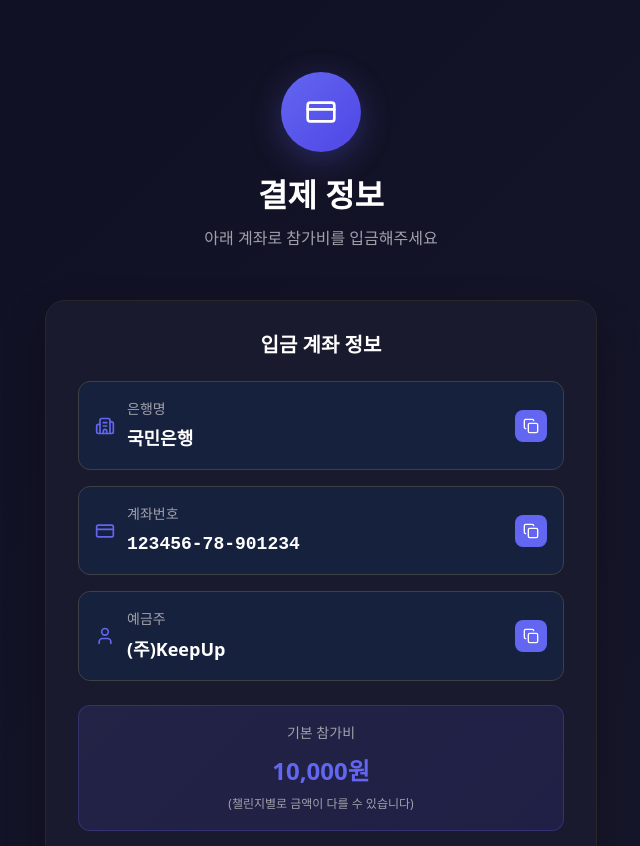
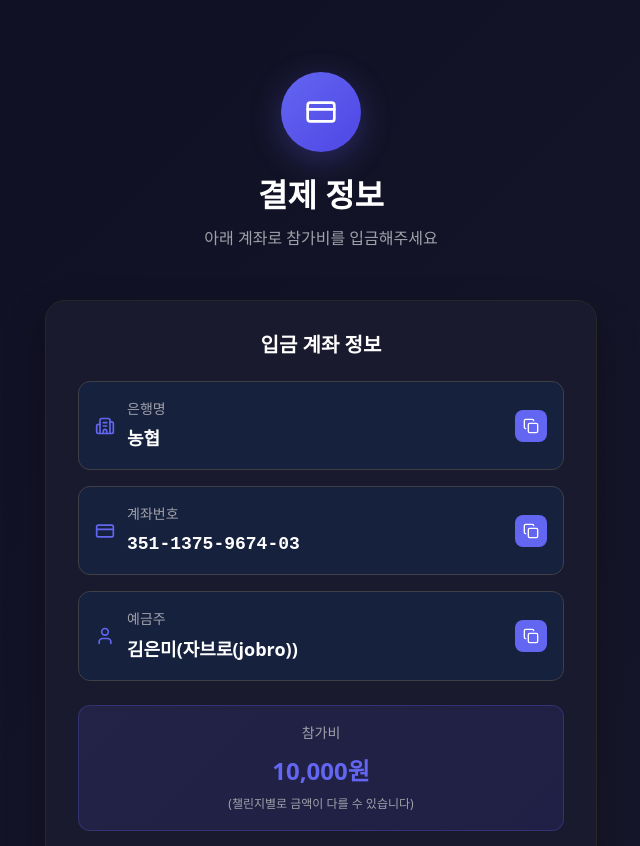
Before and after one commit to hanamDeveloper/keep-up-landing, a Next.js app: page /payment in a window 1280 px wide. Shown: the top 846 px of the page, without its empty margins (319-959 px from the left). Built offline with nearby package versions, Linux system fonts and the light colour scheme.

Commit message:
price 쿼리로 받기

```diff
--- a/src/app/payment/page.tsx
+++ b/src/app/payment/page.tsx
@@ -3,9 +3,12 @@
 import { Copy, CheckCircle, AlertCircle, CreditCard, Building2, User } from 'lucide-react';
 import { appConfig as config } from '@/lib/config';
 import { useState } from 'react';
+import { useSearchParams } from 'next/navigation';
 
 export default function PaymentPage() {
   const [copiedField, setCopiedField] = useState<string | null>(null);
+  const searchParams = useSearchParams();
+  const price = searchParams.get('price');
 
   const copyToClipboard = async (text: string, field: string) => {
     try {
@@ -255,14 +258,14 @@ export default function PaymentPage() {
               color: '#a1a1aa',
               marginBottom: '8px'
             }}>
-              기본 참가비
+              참가비
             </div>
             <div style={{
               fontSize: '24px',
               fontWeight: '700',
               color: '#6366f1'
             }}>
-              {config.payment.defaultAmount.toLocaleString()}원
+              {price ? parseInt(price).toLocaleString() : config.payment.defaultAmount.toLocaleString()}원
             </div>
             <div style={{
               fontSize: '12px',
--- a/src/lib/config.ts
+++ b/src/lib/config.ts
@@ -106,9 +106,9 @@ export const appConfig = {
   },
 
   payment: {
-    bankName: '국민은행',
-    accountNumber: '123456-78-901234',
-    accountHolder: '(주)KeepUp',
+    bankName: '농협',
+    accountNumber: '351-1375-9674-03',
+    accountHolder: '김은미(자브로(jobro))',
     defaultAmount: 10000,
     description: 'KeepUp 챌린지 참가비'
   },
@@ -125,6 +125,6 @@ export const appConfig = {
     title: 'KeepUp - 습관을 돈으로 지키는 가장 현실적인 방법',
     description: '매일 인증하는 챌린지로 습관을 형성하고 보너스를 받으세요. 완주하면 보너스를 돌려받고, 실패해도 다시 시도하도록 설계된 KeepUp을 만나보세요.',
     keywords: '챌린지, 습관, 공부, 운동, 동기부여, 습관형성, 챌린지앱',
-    ogImage: '/og.jpg'
+    ogImage: '/og.png'
   }
 };
```
Also changed, not shown: public/og.jpg (deleted), public/og.png (added).
